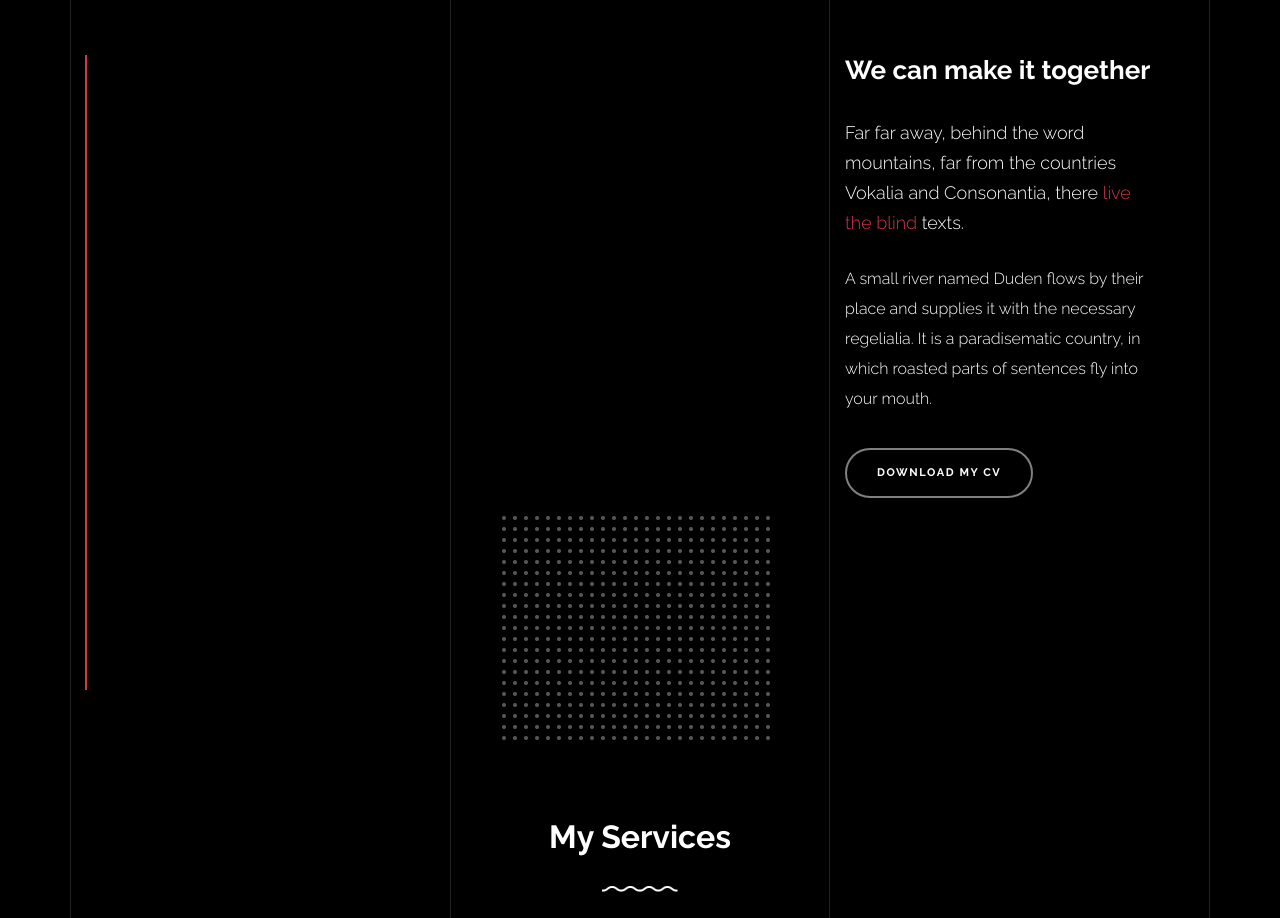
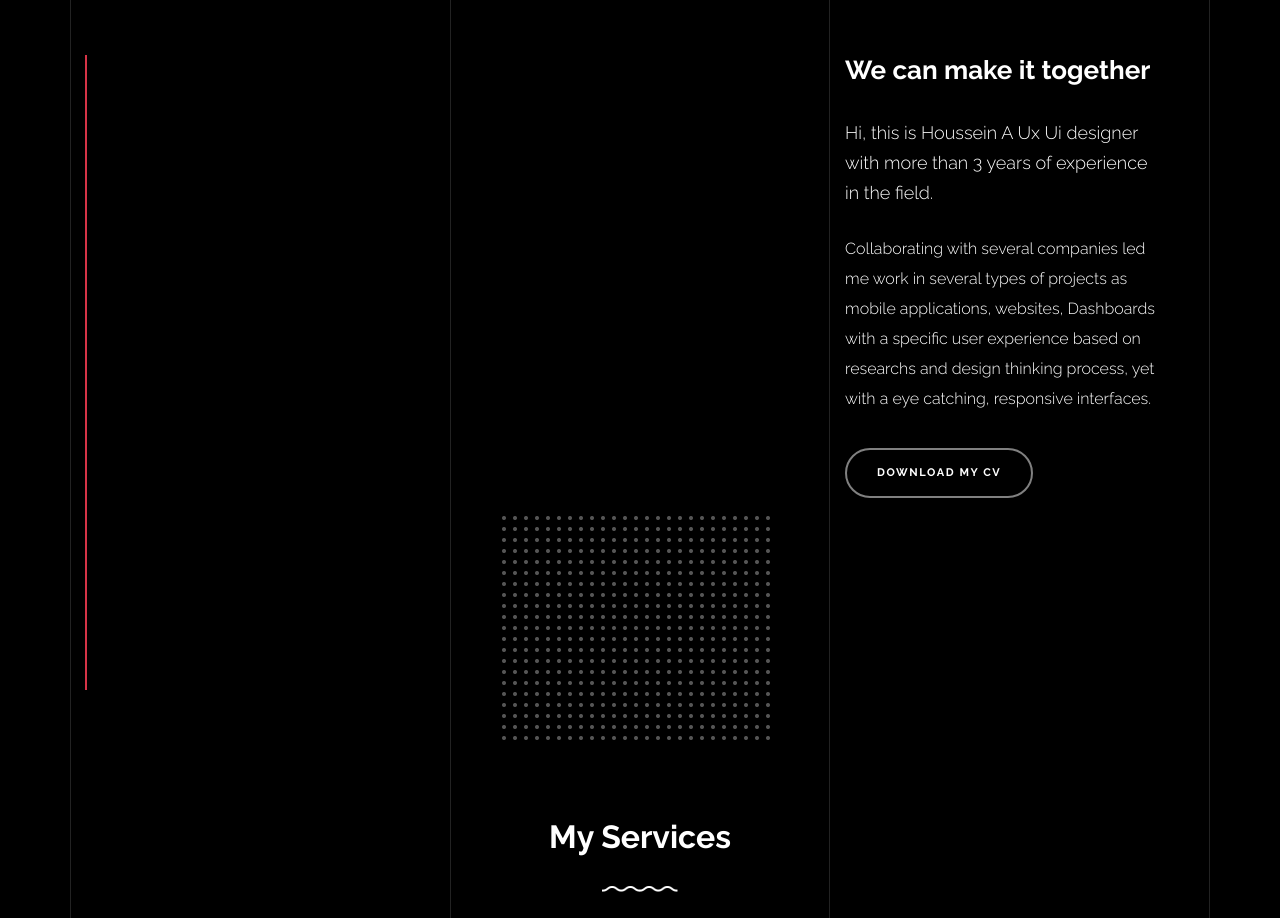
Before and after one commit to Housseinghanmi/protfolio, a plain HTML site: page index.html in a window 1280 px wide. Shown: the part 2488-3406 px from the top of the page. Drawn offline with nearby package versions, Linux system fonts and the light colour scheme; files whose address does not match are found by name.

Commit message:
25-02-13h

```diff
--- a/index.html
+++ b/index.html
@@ -322,9 +322,11 @@
             </div>
             <div class="col-lg-4 pr-lg-5">
               <h3 class="mb-4 heading-h3"><span class="gsap-reveal">We can make it together</span></h3>
-              <p class="lead gsap-reveal">Far far away, behind the word mountains, far from the countries Vokalia and Consonantia, there <a href="#">live the blind</a> texts. </p>
-              <p class="mb-4 gsap-reveal">A small river named Duden flows by their place and supplies it with the necessary regelialia. It is a paradisematic country, in which roasted parts of sentences fly into your mouth.</p>
-              <p class="gsap-reveal"><a href="#" class="btn btn-outline-pill btn-custom-light">Download my CV</a></p>
+              <p class="lead gsap-reveal">Hi, this is Houssein
+                A Ux Ui designer with more than 3 years of experience in the field.
+                 </p>
+              <p class="mb-4 gsap-reveal">Collaborating with several companies led me work in several types of projects as mobile applications, websites, Dashboards with a specific user experience based on researchs and design thinking process, yet with a eye catching, responsive interfaces.</p>
+              <p class="gsap-reveal"><a href="Resume+Houssein.pdf" class="btn btn-outline-pill btn-custom-light">Download my CV</a></p>
             </div>
           </div>
         </div>
```
Also changed, not shown: 1 other file.
